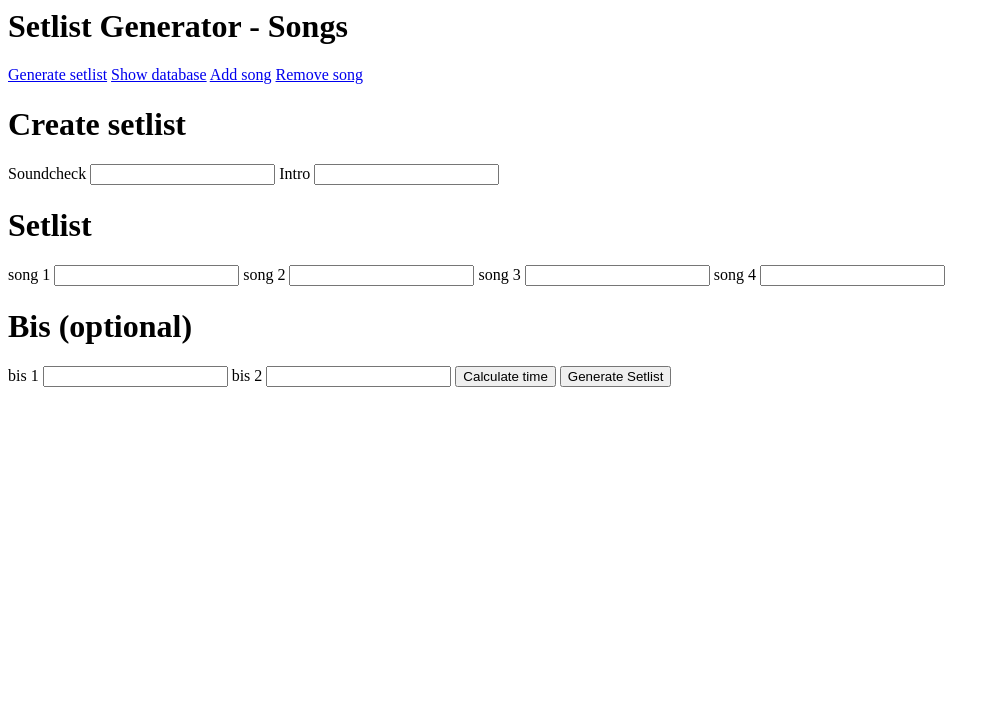
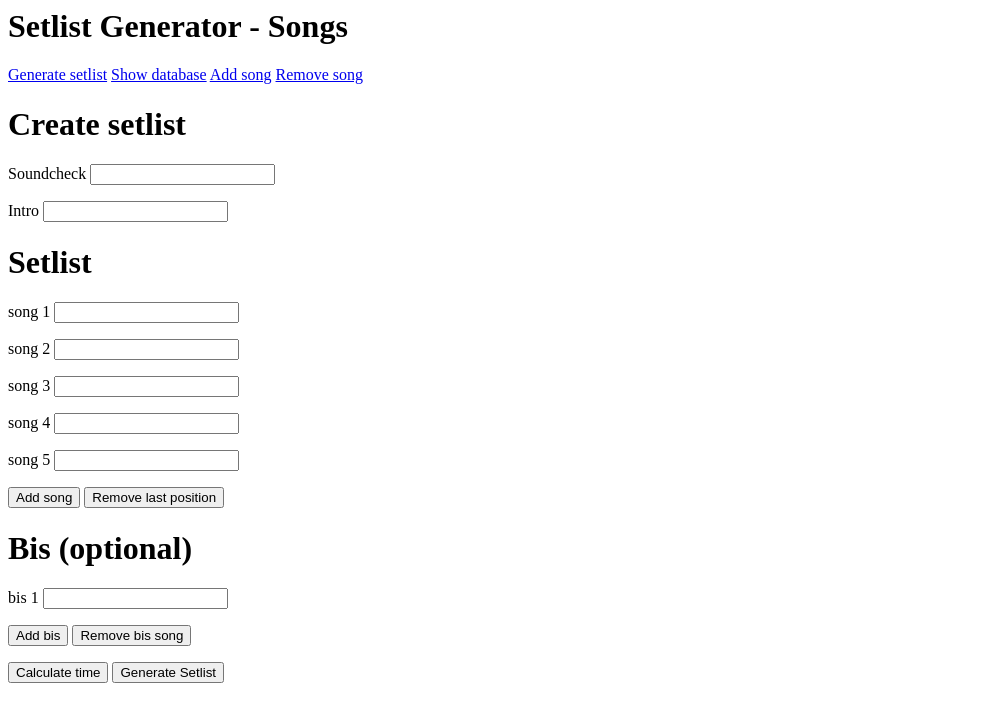
Before and after one commit to lukaszgibas96/setlist-generator, a Flask app: page /generate_setlist/songs in a window 1280 px wide. Shown: the top 722 px of the page, without its empty margins (0-1000 px from the left). Run offline with Flask 3, Linux system fonts and the light colour scheme; parts of the project's set-up code (start-up, migrations or seed data) failed here and were passed over.

Commit message:
Add setlist generation flow: event details, song selection, PDF output

```diff
--- a/app.py
+++ b/app.py
@@ -1,7 +1,7 @@
 from flask import Flask , render_template , request, redirect, flash, session
 from flask import jsonify
 from main import load_songs_from_csv, save_songs_to_CSV, check_song_number_format, check_polish_character, check_duration_format, song_number_exists, overwrite_song_title_and_duration, convert_time_to_sec, convert_sec_to_time
-
+from pdf_generator import generate_pdf_file
 
 app = Flask(__name__)
 app.secret_key = "temp"
@@ -105,26 +105,53 @@ def get_event_details():
 
 @app.route("/generate_setlist/songs", methods= ["GET", "POST"])
 def create_setlist():
+    song_quantity = 5
     if request.method == "POST":
+        songs = load_songs_from_csv()
+        action = request.form["action"]
+        intro = request.form["intro"]
+        soundcheck = request.form["soundcheck"]
         setlist = request.form.getlist("song")
-        action = request.form["action"]
-        soundcheck = request.form["soundcheck"]
-        intro = request.form["intro"]
-        songs = load_songs_from_csv()
+        bis = request.form.getlist("bis")
+        current_duration_sec = calculate_setlist_duration(setlist,songs)
         if action == "calculate":
-            current_duration_sec = 0
-            for song in setlist:
-                if song_number_exists(song,songs):
-                    current_song = find_song_row_by_number(song,songs)
-                    current_duration_sec += convert_time_to_sec(current_song["duration"])
             minutes, seconds = convert_sec_to_time(current_duration_sec)
             current_duration = f"{minutes}min {seconds}sec"
-            return render_template("create_setlist.html",intro=intro, soundcheck=soundcheck, setlist=setlist, current_duration=current_duration)
+            return render_template("create_setlist.html",intro=intro, soundcheck=soundcheck, setlist=setlist, bis=bis, current_duration=current_duration)
         elif action == "generate":
-            ...
-        return
+            event_date = session["date"]
+            event_place = session["place"]
+            soundcheck = find_song_row_by_number(soundcheck,songs)
+            setlist = create_songlist(setlist,songs)
+            bis = create_songlist(request.form.getlist("bis"),songs)
+
+            generate_pdf_file(  event_date,
+                                event_place,
+                                soundcheck,
+                                intro,
+                                setlist,
+                                current_duration_sec,
+                                bis)
+            flash("Setlist successfuly generated and saved!")
+        elif action == "add_row":
+            setlist.append("")
+            return render_template("create_setlist.html", intro=intro, soundcheck=soundcheck, setlist=setlist, bis=bis)
+        elif action == "remove_row":
+            setlist.pop()
+            return render_template("create_setlist.html", intro=intro, soundcheck=soundcheck, setlist=setlist, bis=bis)
+        elif action == "add_bis":
+            bis.append("")
+            return  render_template("create_setlist.html", intro=intro, soundcheck=soundcheck,setlist=setlist, bis=bis)
+        elif action == "remove_bis":
+            bis.pop()
+            return  render_template("create_setlist.html", intro=intro, soundcheck=soundcheck,setlist=setlist, bis=bis)
+        return redirect("/songs")
+
     elif request.method == "GET":
-        return render_template("create_setlist.html")
+        setlist = []
+        for _ in range(song_quantity):
+            setlist.append("")
+        return render_template("create_setlist.html", setlist = setlist, bis = [""])
 
 # ----------------- auxiliary functions -----------------
 
@@ -134,7 +161,20 @@ def find_song_row_by_number(number,database):
         if song["number"] == str(number):
             return song
 
+def calculate_setlist_duration(songlist,database):
+    current_duration_sec = 0
+    for song in songlist:
+        if song_number_exists(song,database):
+            current_song = find_song_row_by_number(song,database)
+            current_duration_sec += convert_time_to_sec(current_song["duration"])
+    return current_duration_sec
 
-
+def create_songlist(user_setlist,database):
+    song_list = []
+    for song_number in user_setlist:
+        for row in database:
+                    if row["number"] == str(song_number):
+                        song_list.append({"number": row["number"], "title": row["title"]})
+    return song_list
 if __name__ == "__main__":
     app.run(debug=True)
--- a/templates/create_setlist.html
+++ b/templates/create_setlist.html
@@ -1,6 +1,7 @@
 {% extends "base.html" %}
 
 {% block content %}
+<button type="submit" name="action" value="calculate" style="position:absolute; left:-9999px"></button>
 
 <h1> Create setlist </h1>
 
@@ -8,21 +9,37 @@
         <p style="color:red"> {{error}} </p>
     {%endif%}
 
+    {% if current_duration %}
+        <p> Current setlist duration is {{current_duration}}</p>
+    {%endif%}
     <form method="POST" action="/generate_setlist/songs">
+        <button type="submit" name="action" value="calculate" style="position:absolute; left:-9999px"></button>
         <label> Soundcheck <input type="text" name="soundcheck" value="{{soundcheck}}"></label>
-        <label> Intro <input type="text" name="intro" value="{{intro}}"></label>
+        <p><label> Intro <input type="text" name="intro" value="{{intro}}"></label></p>
 <h1> Setlist </h1>
-        <label> song 1 <input type="text" name="song" value="{{song1}}"></label>
-        <label> song 2 <input type="text" name="song" value="{{song2}}"></label>
-        <label> song 3 <input type="text" name="song" value="{{song3}}"></label>
-        <label> song 4 <input type="text" name="song" value="{{song4}}"></label>
+
+        {% for song in setlist %}
+
+        <p><label> song {{loop.index}} <input type="text" name="song" value="{{song}}"></label></p>
+
+        {% endfor%}
+
+        <button type="submit" name="action" value="add_row"> Add song </button>
+        <button type="submit" name="action" value="remove_row"> Remove last position </button>
+
+
 
 <h1> Bis (optional) </h1>
-        <label> bis 1 <input type="text" name="bis" value="{{bis1}}"></label>
-        <label> bis 2 <input type="text" name="bis" value="{{bis2}}"></label>
 
-        <button type="submit"> Calculate time </button>
-        <button type="submit"> Generate Setlist </button>
+        {% for song in bis %}
+
+        <p><label> bis {{loop.index}} <input type="text" name="bis" value="{{song}}"></label></p>
+        {%endfor%}
+        <button type="submit" name="action" value="add_bis"> Add bis </button>
+        <button type="submit" name="action" value="remove_bis"> Remove bis song </button>
+        <p></p>
+        <button type="submit" name="action" value="calculate"> Calculate time </button>
+        <button type="submit" name="action" value="generate"> Generate Setlist </button>
 
     </form>
 
```
